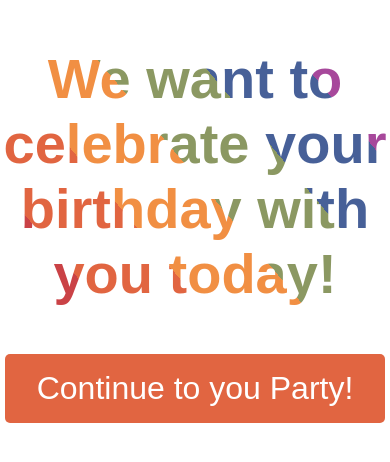
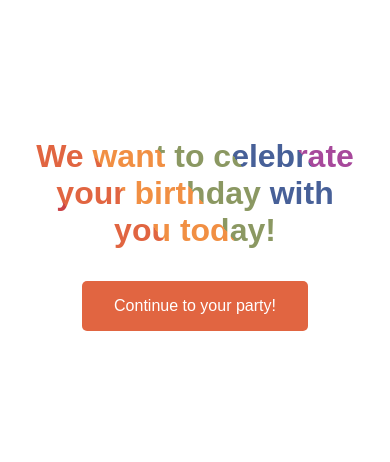
Before and after one commit to julix14/chrisBday, a Nuxt app: page / in a window 390 px wide. Shown: the part 188-650 px from the top of the page. Built offline with nearby package versions, Linux system fonts and the light colour scheme.

Commit message:
feat: Add responsiveness

```diff
--- a/app.vue
+++ b/app.vue
@@ -1,48 +1,53 @@
 <template>
-  <div v-if="showContent" class="container">
+  <main class="main">
+    <h1 class="colored-heading">{{showPictures ? "Happy Birthday!!!" : "We want to celebrate your birthday with you today!" }}</h1>
+
+    <div v-if="showPictures" class="confetti-container">
       <ConfettiExplosion
         :particleCount="900"
         :force="0.7"
         :duration="5000"
         :shouldDestroyAfterDone="true"
       />
-    <p class="happyBDay">Happy Birthday!!!</p>
-    <ImgSlider />
     </div>
-  <div v-if="!showContent" class="modal">
-    <p class="happyBDay">We want to celebrate your birthday with you today!</p>
-    <button @click="hideModal()">Continue to you Party!</button>
-  </div>
+    <ImgSlider v-if="showPictures" />
+
+    <button v-else="showPictures" @click="hideModal()" class="orange-button">Continue to your party!</button>
+  </main>
 </template>
 
 <script setup>
-// import function to register Swiper custom elements
 import ImgSlider from "@/components/ImgSlider.vue";
 import ConfettiExplosion from "vue-confetti-explosion";
 import "regenerator-runtime/runtime";
 
-function playAudio() {
-  const audio = new Audio("/sounds/happyBirthday.mp3");
-
-  audio.play();
-  console.log("playing");
-}
+const showPictures = ref(false);
 
 function hideModal() {
-  playAudio();
-  showContent.value = true;
+  const audio = new Audio("/sounds/happyBirthday.mp3");
+  audio.play();
+
+  showPictures.value = true;
 }
-
-const showContent = ref(false);
 </script>
 
 <style scoped>
-.happyBDay {
-  font-size: 7.5rem;
+.main {
+  display: flex;
+  flex-direction: column;
+  min-height: 100vh;
+  justify-content: center;
+  align-items: center;
+  gap: 4rem;
+  padding: 4rem;
+  font-family: Arial, Helvetica, sans-serif;
+  box-sizing: border-box;
+}
+
+.colored-heading {
+  font-size: 4rem;
   text-align: center;
   font-weight: bold;
-  font-family: Arial, Helvetica, sans-serif;
-  text-decoration: underline;
   background-image: linear-gradient(
     50deg,
     #ca4246 16.666%,
@@ -61,43 +66,37 @@ const showContent = ref(false);
   -moz-background-clip: text;
   -webkit-text-fill-color: transparent;
   -moz-text-fill-color: transparent;
-  margin-bottom: 1rem;
-}
-.container {
-  width: 100%;
-  height: 100vh;
-  display: flex;
-  flex-direction: column;
-  justify-content: center;
-  align-items: center;
-  overflow: hidden;
-  transition: 1s ease-in-out;
 }
 
-.modal {
-  width: 100%;
-  height: 100vh;
-  display: flex;
-  flex-direction: column;
-  justify-content: center;
-  align-items: center;
-  overflow: hidden;
-}
-
-.modal p {
-  font-size: 3.5rem;
-}
-
-.modal button {
-  font-size: 2rem;
+.orange-button {
+  all: unset;
   padding: 1rem 2rem;
   border-radius: 5px;
   background-color: #e16541;
   color: white;
-  border: none;
   cursor: pointer;
-  margin-top: 2rem;
-  transition: all 0.3s ease-in-out;
+}
+.orange-button:hover {
+  opacity: 0.9;
+}
+
+.confetti-container {
+  position: absolute;
+  inset: auto;
+  top: 0;
+  height: 10vh;
+  z-index: 100;
+  background-color: #476098;
+}
+
+@media (max-width: 768px) {
+  .main {
+    padding: 2rem;
+    gap: 2rem;
+  }
+  .colored-heading {
+    font-size: 2rem;
+  }
 }
 </style>
 
--- a/components/ImgSlider.vue
+++ b/components/ImgSlider.vue
@@ -1,8 +1,8 @@
 <template>
   <div class="slider">
-    <Splide :options="options" aria-label="My Favorite Images">
+    <Splide :tag="section" :options="options" aria-label="My Favorite Images">
       <SplideSlide v-for="(image, index) in shuffleArray(images)" :key="index">
-        <img :src="`/img/${image}`" alt="image" loading="lazy" />
+          <img :src="`/img/${image}`" alt="image" loading="lazy" />
       </SplideSlide>
     </Splide>
   </div>
@@ -27,13 +27,13 @@ function shuffleArray(array) {
 
 const options = {
   rewind: true,
-  perPage: 2,
-  gap: "1rem",
+  hasTrack: false,
+  perPage: 1,
   autoplay: true,
 
   breakpoints: {
     1000: {
-      perPage: 2,
+      perPage: 1,
     },
   },
 };
@@ -116,14 +116,16 @@ const images = [
 
 <style scoped>
 .slider {
-  width: 1000px;
-  height: 500px;
-  overflow: hidden;
+  display: flex;
+  height: 28rem;
+  width: 100%;
+  background-color: black;
+  border-radius: 5px;
 }
 
 img {
-  width: 450px;
-  height: 500px;
+  width: 100%;
+  height: 28rem;
   object-fit: contain;
 }
 </style>
```
Also changed, not shown: 1 other file (tests, documents, lock files or other folders). Lines whose indentation alone changed are shown as unchanged.
